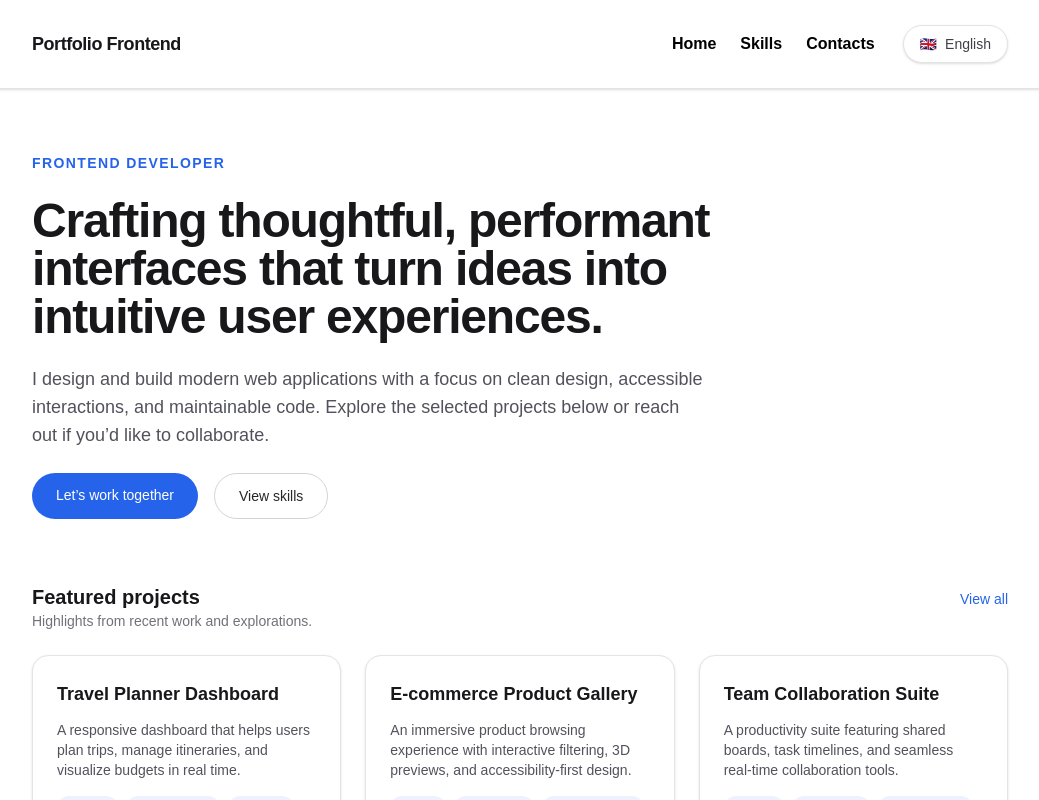
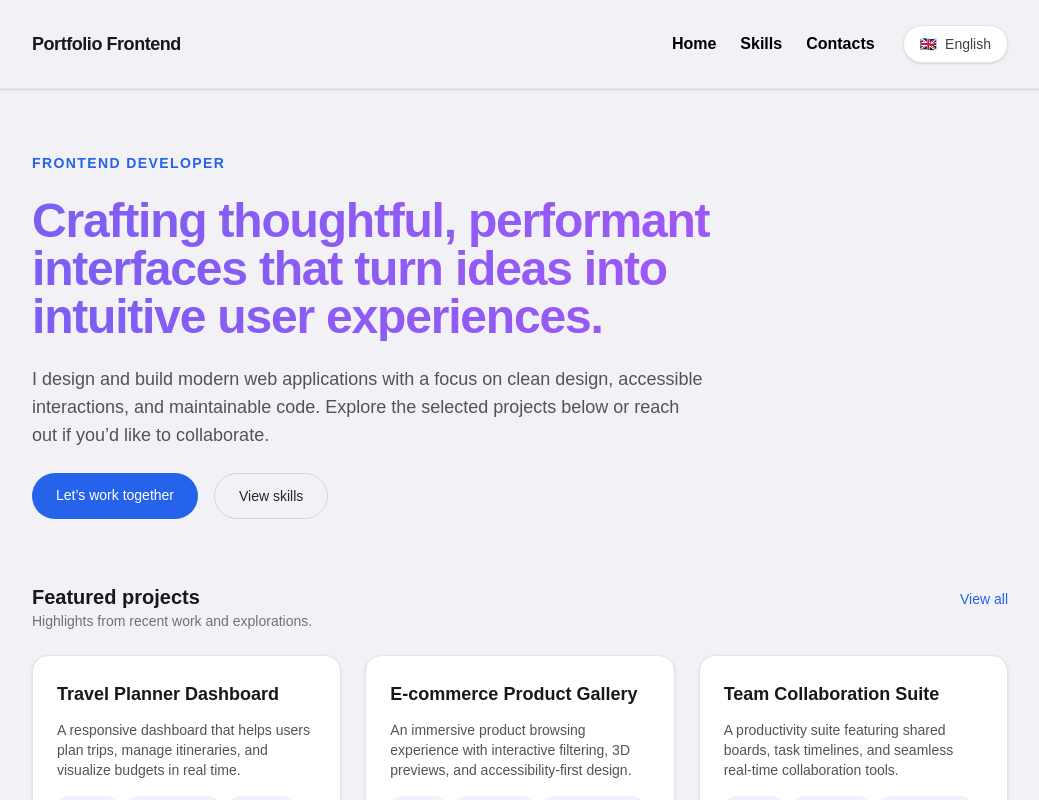
Before and after one commit to eremina-official/portfolio-nextjs, a Next.js app: page /en in a window 1280 px wide. Shown: the top 800 px of the page, without its empty margins (120-1159 px from the left). Built offline with nearby package versions, Linux system fonts and the light colour scheme.

Commit message:
Add animation to header

```diff
--- a/app/[locale]/globals.css
+++ b/app/[locale]/globals.css
@@ -1,10 +1,10 @@
 @import "tailwindcss";
 
 @theme inline {
-  --color-background: #0F0F10;
+  --color-background: oklch(0.96 0.0054 297.72);
   --color-surface: #f4f4f6;
   --color-primary: oklch(0.5461 0.2152 262.88);
-  --color-accent: oklch(0.702 0.306 247);
+  --color-accent: oklch(0.6268 0.2325 303.9);
   --color-text: #F9FAFB;
   --color-subtext: #9CA3AF;
   --color-primary-light: oklch(from var(--color-primary) l c h / 0.5);
@@ -28,7 +28,7 @@
 }
 
 body {
-  background: var(--background);
+  background: var(--color-background);
   color: var(--foreground);
   font-family: Arial, Helvetica, sans-serif;
   overflow-x: hidden;
--- a/app/[locale]/page.tsx
+++ b/app/[locale]/page.tsx
@@ -2,17 +2,39 @@ import Link from "next/link";
 import { Card } from "@/components/Card";
 import { projects } from "@/data/projects";
 import { useTranslations } from "next-intl";
+import * as motion from "motion/react-client";
 
 export default function Home() {
   const t = useTranslations("home");
+
   return (
     <div className="flex flex-col gap-16">
       <section className="flex flex-col gap-6">
         <p className="text-sm font-semibold uppercase tracking-widest text-primary">{t("badge")}</p>
-        <h1 className="max-w-3xl text-4xl font-semibold tracking-tight text-zinc-900 sm:text-5xl">
+
+        <motion.h1
+          initial={{ backgroundPositionX: "0%" }}
+          animate={{ backgroundPositionX: "100%" }}
+          transition={{
+            duration: 6,
+            repeat: Infinity,
+            repeatType: "reverse", // reverses the motion
+            ease: "linear",
+          }}
+          style={{
+            backgroundImage:
+              "linear-gradient(90deg, oklch(0.5461 0.2152 262.88), oklch(0.6268 0.2325 303.9))",
+            backgroundSize: "300% 100%",
+            WebkitBackgroundClip: "text",
+            color: "transparent",
+          }}
+          className="max-w-3xl text-4xl font-semibold tracking-tight text-zinc-900 sm:text-5xl"
+        >
           {t("title")}
-        </h1>
+        </motion.h1>
+
         <p className="max-w-2xl text-lg text-zinc-600">{t("description")}</p>
+
         <div className="flex flex-wrap gap-4">
           <Link
             href="/contacts"
--- a/components/Activity.tsx
+++ b/components/Activity.tsx
@@ -62,7 +62,7 @@ export function NavBar() {
   }, [pathname]);
 
   return (
-    <div className="relative flex items-center justify-between bg-white">
+    <div className="relative flex items-center justify-between">
       {/* mobile menu button */}
       <button
         type="button"
```
